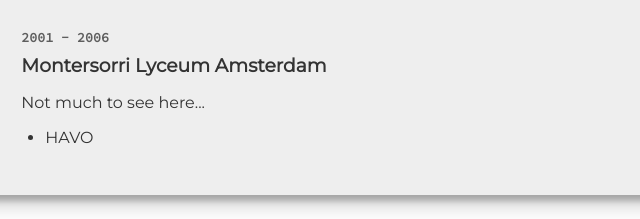
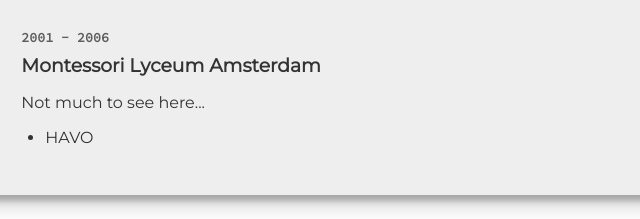
Before and after one commit to swapsCAPS/www, a plain HTML site: page src/cv.html in a window 1280 px wide. Shown: the part 2085-2304 px from the top of the page, 405-1045 px from the left. Drawn offline with Linux system fonts and the light colour scheme.

Commit message:
Fix typo

```diff
--- a/src/cv.html
+++ b/src/cv.html
@@ -183,7 +183,7 @@
           </ul>
 
           <h5 class=mt-2>2001 - 2006</h5>
-          <h3>Montersorri Lyceum Amsterdam</h3>
+          <h3>Montessori Lyceum Amsterdam</h3>
           <p>Not much to see here...</p>
           <ul>
             <li>HAVO</li>
```
